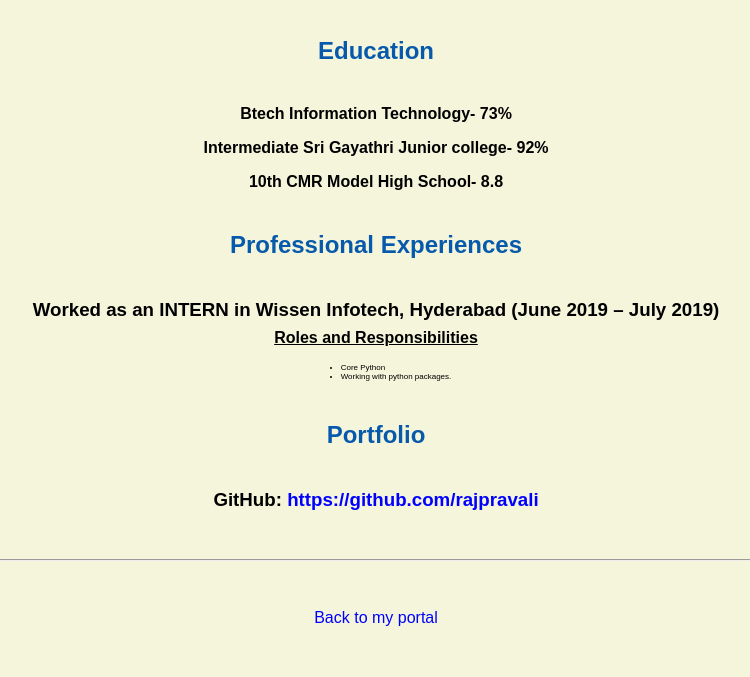
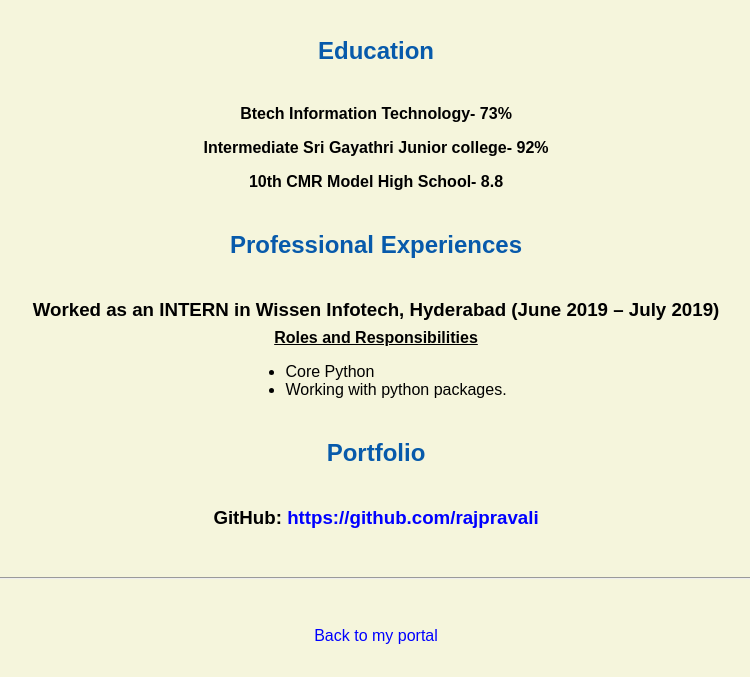
Before and after one commit to rajpravali/MyPortfolio, a plain HTML site: page resume.html in a window 1280 px wide. Shown: the part 591-1268 px from the top of the page, without its empty margins (264-1014 px from the left). Drawn offline with Linux system fonts and the light colour scheme.

Commit message:
Update resume.html

```diff
--- a/resume.html
+++ b/resume.html
@@ -37,8 +37,8 @@
     <h3>Worked as an INTERN in Wissen Infotech, Hyderabad (June 2019 – July 2019)</h3>
     <h4><u>Roles and Responsibilities</u> </h4>
       <ul>
-        <li style="font-size:50%;">Core Python</li>
-        <li style="font-size:50%;">Working with python packages.</li>
+        <li style="font-size:100%;">Core Python</li>
+        <li style="font-size:100%;">Working with python packages.</li>
       </ul>
 
    <h2>Portfolio</h2>
```
